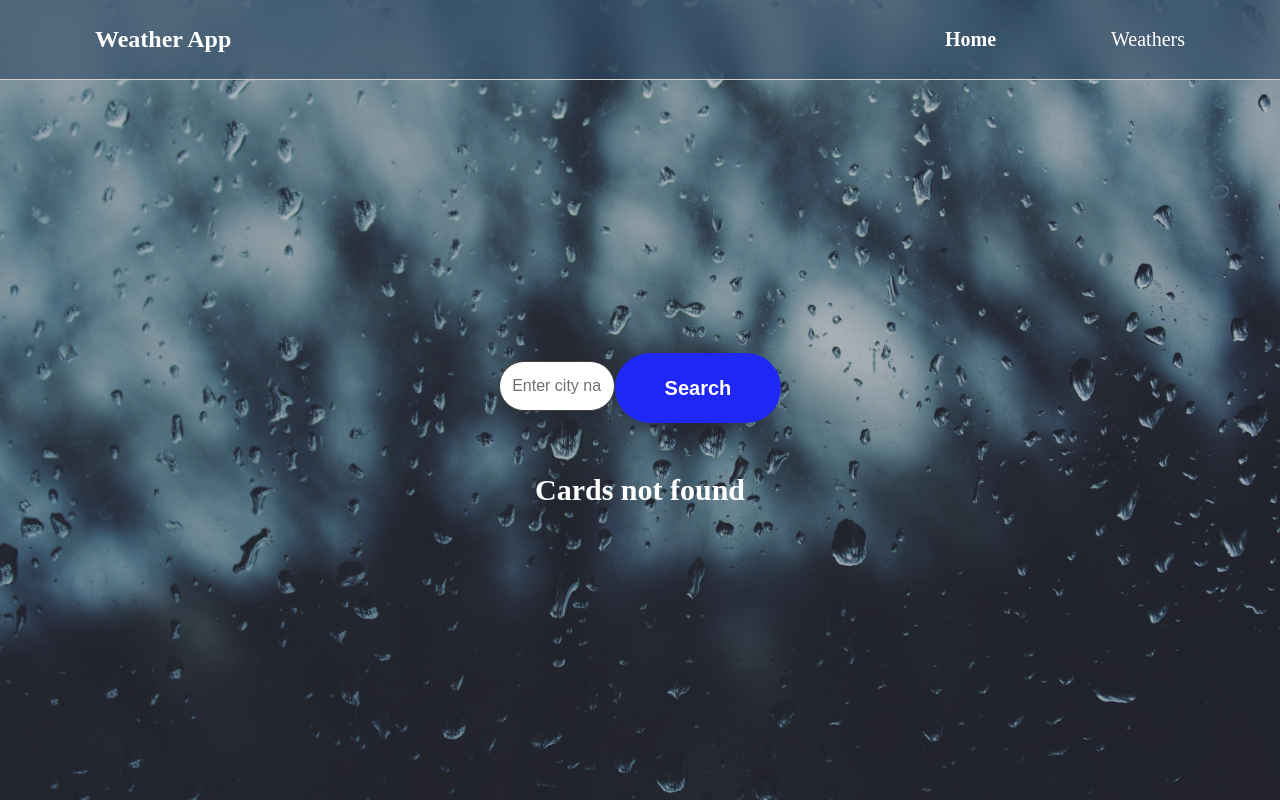
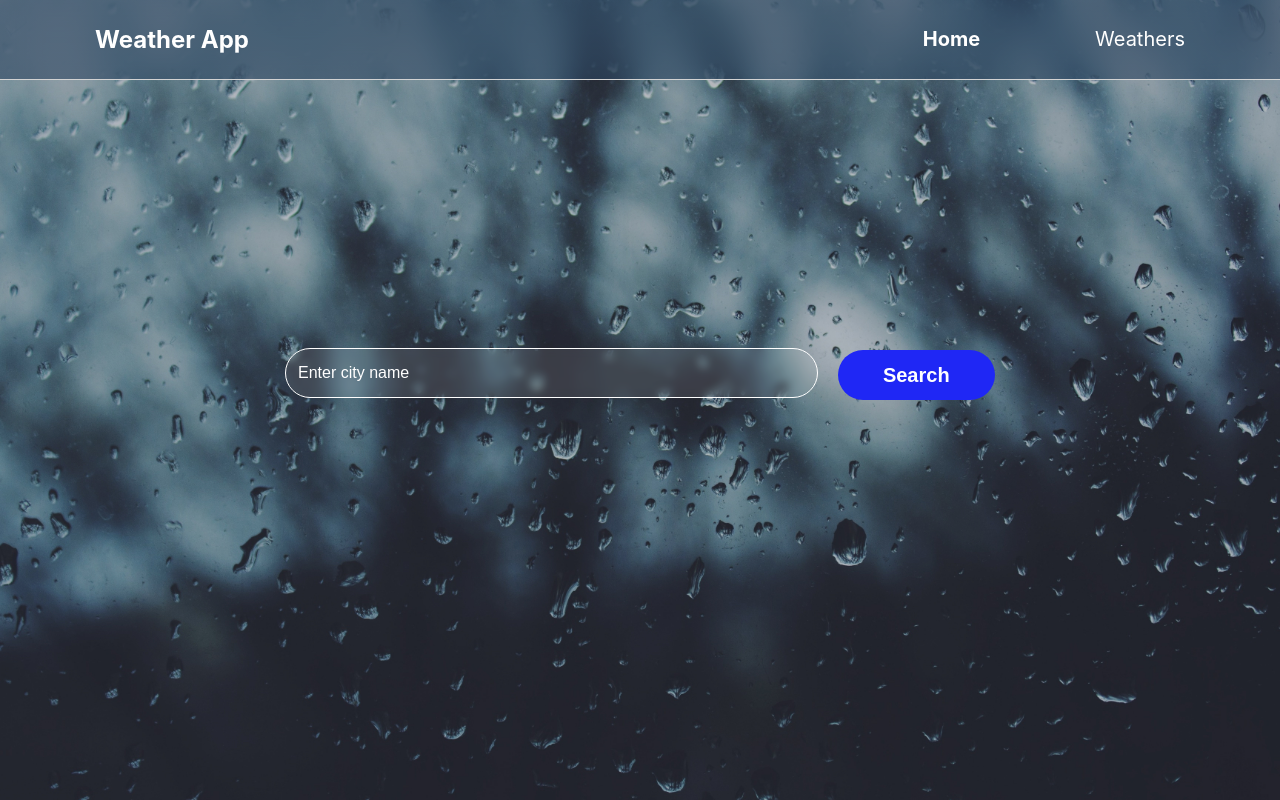
Before and after one commit to AndreyHein/redux-weather-app, a React (Vite) app: page / in a window 1280 px wide. Before the commit this address had no page. Built offline with nearby package versions, Linux system fonts and the light colour scheme.

Commit message:
all Styles without Weathers

```diff
--- a/src/components/Button/styles.ts
+++ b/src/components/Button/styles.ts
@@ -9,8 +9,8 @@ interface ButtonComponentStyleProps {
 export const ButtonComponent = styled.button<ButtonComponentStyleProps>`
   outline: none;
   width: 100%;
-  height: 70px;
-  border: none;
+  height: 50px;
+  border: ${({ $isCardButton }) => ($isCardButton ? '1px solid white' : 'none')};
   background-color: ${({ $isCardButton }) => {
       if ($isCardButton) {
         return colors.TRANSPARENT;
--- a/src/components/Card/Card.tsx
+++ b/src/components/Card/Card.tsx
@@ -1,55 +1,65 @@
-import { useEffect } from "react"
-
-import { useAppDispatch, useAppSelector } from "store/hooks"
-import { WeatherData } from "store/weatherApp/types"
+import { useEffect } from "react";
+import { useAppDispatch } from "store/hooks";
+import { WeatherData } from "store/weatherApp/types";
+import Button from "components/Button/Button";
+import { CardProps } from "./types";
 import {
-  weatherSliceAction,
-  weatherSliceSelectors,
-} from "store/weatherApp/weatherAppSlice"
-
-import Button from "components/Button/Button"
-import { CardProps } from "./types"
-import {
-  CardContainer,
   PageWrapper,
   WeathersNotFound,
   ButtonControl,
   CardWrapper,
-  CardItem,
-  CardImg
-} from "./styles"
+  CardCity,
+  CardDeegrees,
+  CardImg,
+  CardItemContainer,
+  CardContainer,
+  CardImgContainer,
+} from "./styles";
 
 function Card({ CityWeather, isHomePage, error }: CardProps) {
-  const urlIcon: string = `http://openweathermap.org/img/w/${CityWeather?.icon}.png`
+  const urlIcon: string = `http://openweathermap.org/img/w/${CityWeather?.icon}.png`;
+  const celTemp: string = (Number(CityWeather?.temp) - 273.15).toFixed(0);
+  const dispatch = useAppDispatch();
+
+  useEffect(() => {
+    if (error) {
+      alert(error);
+    }
+  }, [error]);
+
   return (
     <PageWrapper>
       {CityWeather ? (
         <CardWrapper>
-          <CardItem>{CityWeather.name}</CardItem>
-          <CardItem>{CityWeather.temp}°C</CardItem>
+          <CardContainer>
+          <CardItemContainer>
+          <CardDeegrees>{celTemp}°</CardDeegrees>
+          <CardCity>{CityWeather.name}</CardCity>
+          </CardItemContainer>
+          <CardImgContainer>
           <CardImg src={urlIcon}/>
+          <CardImg src={urlIcon}/>
+          <CardImg src={urlIcon}/>
+          </CardImgContainer>
+          </CardContainer>
           <ButtonControl>
-            <Button
-              name="Delete"
-              onClick={() => console.log("Delete weather from parent")}
-
-            />
+          {isHomePage ? (
+            <Button name="Delete" onClick={() => console.log("Delete weather from Home parent")} isCardButton />
+          ) : (
+            <Button name="Delete" onClick={() => console.log("Delete weather from Weathers parent")} isCardButton />
+          )}
+          {isHomePage && (
+            <Button name="Save" onClick={() => console.log("Save weather from parent") } isCardButton />
+          )}
           </ButtonControl>
-          {isHomePage && (
-            <Button
-              name="Save"
-              onClick={() => console.log("Save weather from parent")}
-
-            />
-          )}
         </CardWrapper>
       ) : error ? (
         <WeathersNotFound>{error}</WeathersNotFound>
       ) : (
-        <WeathersNotFound>Cards not found</WeathersNotFound>
+        <WeathersNotFound></WeathersNotFound>
       )}
     </PageWrapper>
-  )
+  );
 }
 
-export default Card
+export default Card;
--- a/src/components/Card/styles.ts
+++ b/src/components/Card/styles.ts
@@ -9,54 +9,77 @@ export const PageWrapper = styled.div`
   align-items: center;
   justify-content: center;
   width: 100%;
-  padding: 20px;
+
   box-sizing: border-box;
 `
 
 export const CardContainer = styled.div`
   display: flex;
-  flex-wrap: wrap;
-  gap: 20px;
-  justify-content: center;
+  flex-direction: row;
+  gap: 10px;
+  padding-left: 30px;
+  justify-content: left;
   width: 100%;
-  max-width: 1200px;
   box-sizing: border-box;
 `
 
 export const CardWrapper = styled.div`
   display: flex;
   flex-direction: column;
-  width: 100%;
-  max-width: 470px;
-  height: fit-content;
-  border: 1px solid #000000;
-  padding: 40px;
-  border-radius: 8px;
-  background-color: ${colors.WHITE};
-  gap: 20px;
-  margin: 20px;
+  justify-content: center;
+  align-items: center;
+  width: 710px;
+  height: 250px;
+  border-radius: 20px;
+  background: linear-gradient(133.66deg, rgba(47, 72, 111, 0.62) 5.78%, rgba(11, 27, 52, 0.62) 96.58%);
   box-sizing: border-box;
+  backdrop-filter: blur(2px);
 `
 
-export const CardItem = styled.div`
-  display: flex;
-  flex-direction: column;
-  width: 100%;
-  font-size: 24px;
-  padding-top: 10px;
-  color: ${colors.PRIMARY};
-  text-align: left;
+export const CardCity = styled.p`
+  padding-left: 8px;
+  font-size: 20px;
+  font-weight: 700;
+  line-height: 24px;
+  color: ${colors.WHITE};
+  `
+
+export const CardDeegrees = styled.p`
+  font-size: 57px;
+  font-weight: 500;
+  line-height: 69px;
+  color: ${colors.WHITE};
 `
 
 export const CardImg = styled.img`
-  width: 100%;
-  height: 100%;
+  width: 100px;
+  height: 100px;
+
 `
 
-export const CardLabel = styled.span`
-  font-size: 16px;
-  font-weight: normal;
-  color: ${colors.PRIMARY};
+export const CardImgContainer = styled.div`
+ width: fit-content;
+ display: flex;
+ flex: 1;
+ justify-content: right;
+ padding-right: 150px;
+
+`
+
+export const CardItemContainer = styled.div`
+  display: flex;
+  flex-direction: column;
+  padding-left: 10px;
+`
+export const ButtonControl = styled.div`
+  width: 100%;
+  max-width: 470px;
+  display: flex;
+  flex-direction: row-reverse;
+  justify-content: center;
+  padding-top: 20px;
+  box-sizing: border-box;
+  column-gap: 50px;
 `
 
 export const WeathersNotFound = styled.p`
@@ -65,14 +88,6 @@ export const WeathersNotFound = styled.p`
   color: white;
 `
 
-export const ButtonControl = styled.div`
-  width: 100%;
-  max-width: 470px;
-  display: flex;
-  justify-content: center;
-  margin-top: 20px;
-  box-sizing: border-box;
-`
 export const SuccessModalWrapper = styled.div`
   display: flex;
   flex: 1;
--- a/src/components/Input/styles.ts
+++ b/src/components/Input/styles.ts
@@ -54,33 +54,28 @@ export const InputWrapper = styled.div`
   display: flex;
   flex-direction: column;
   gap: 4px;
+
 `;
 
 export const InputLabel = styled.label`
   font-size: 16px;
   color: hsl(0, 0%, 44%);
+
 `;
 
 export const InputComponent = styled.input<InputComponentStyleProps>`
   width: 100%;
   height: 50px;
-  border: ${({ $error, disabled }) => {
-    if (disabled) {
-      return `1px solid ${colors.GREY}`;
-    } else {
-      if ($error !== undefined) {
-        return `2px solid ${colors.ERROR}`;
-      } else {
-        return "1px solid #3f3f3f";
-      }
-    }
-  }};
+  border: 1px solid white;
   border-radius: 50px;
   padding: 12px;
   outline: none;
+  background-color: rgba(255, 255, 255, 0.1);
+  color: ${colors.WHITE};
+  backdrop-filter: blur(4px);
 
   &::placeholder {
-    color: #6f6f6f;
+    color: ${colors.WHITE};
     font-size: 16px;
   }
 `;
--- a/src/pages/Home.tsx
+++ b/src/pages/Home.tsx
@@ -1,4 +1,4 @@
-import { PageWrapper, SearchContainer, CardContainer } from "./styles"
+import { PageWrapper, SearchContainer, CardContainer, ButtonContainer, InputContainer } from "./styles"
 import { useNavigate } from "react-router-dom"
 
 import { useAppDispatch, useAppSelector } from "store/hooks"
@@ -33,6 +33,7 @@ function Home() {
   return (
     <PageWrapper>
       <SearchContainer>
+        <InputContainer>
         <Input
           value={inputValue}
           onChange={onChangeValue}
@@ -41,7 +42,10 @@ function Home() {
           type="text"
           placeholder="Enter city name"
         />
+        </InputContainer>
+        <ButtonContainer>
         <Button type="submit" name="Search" onClick={getWeatherData}/>
+        </ButtonContainer>
       </SearchContainer>
       <CardContainer>
         <Card CityWeather={dataObj} isHomePage/>
--- a/src/pages/styles.ts
+++ b/src/pages/styles.ts
@@ -6,6 +6,7 @@ export const PageWrapper = styled.div`
   flex-direction: column;
   align-items: center;
   justify-content: center;
+  position: fixed;
   width: 100%;
   padding: 20px;
   box-sizing: border-box;
@@ -17,11 +18,22 @@ export const SearchContainer = styled.div`
   flex-direction: row;
   align-items: center;
   justify-content: center;
+  width: 710px;
+  column-gap: 20px;
+  padding-bottom: 100px;
 `
+export const InputContainer = styled.div`
+width: 100%;
+`
+
 export const CardContainer = styled.div`
-display: flex;
+  display: flex;
   flex: 1;
   flex-direction: column;
   align-items: center;
   justify-content: center;
 `
+export const ButtonContainer = styled.div`
+  width: 210px;
+
+`
--- a/src/styles/GlobalStyles.tsx
+++ b/src/styles/GlobalStyles.tsx
@@ -10,6 +10,7 @@ function GlobalStyles() {
     html {
       margin: 0;
       height: 100%;
+      font-family: 'Inter', sans-serif;
     }
 
     #root {
```
